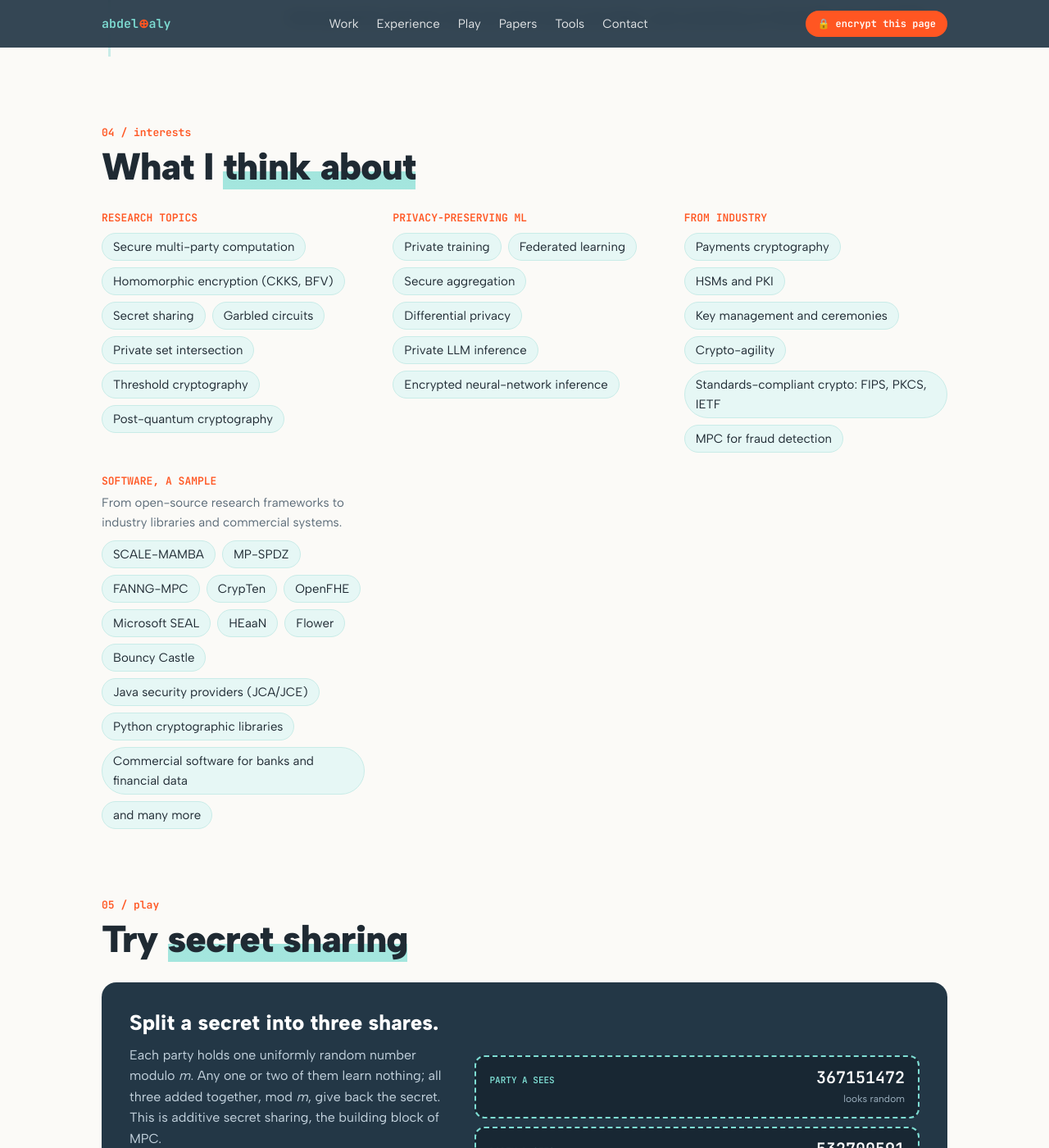
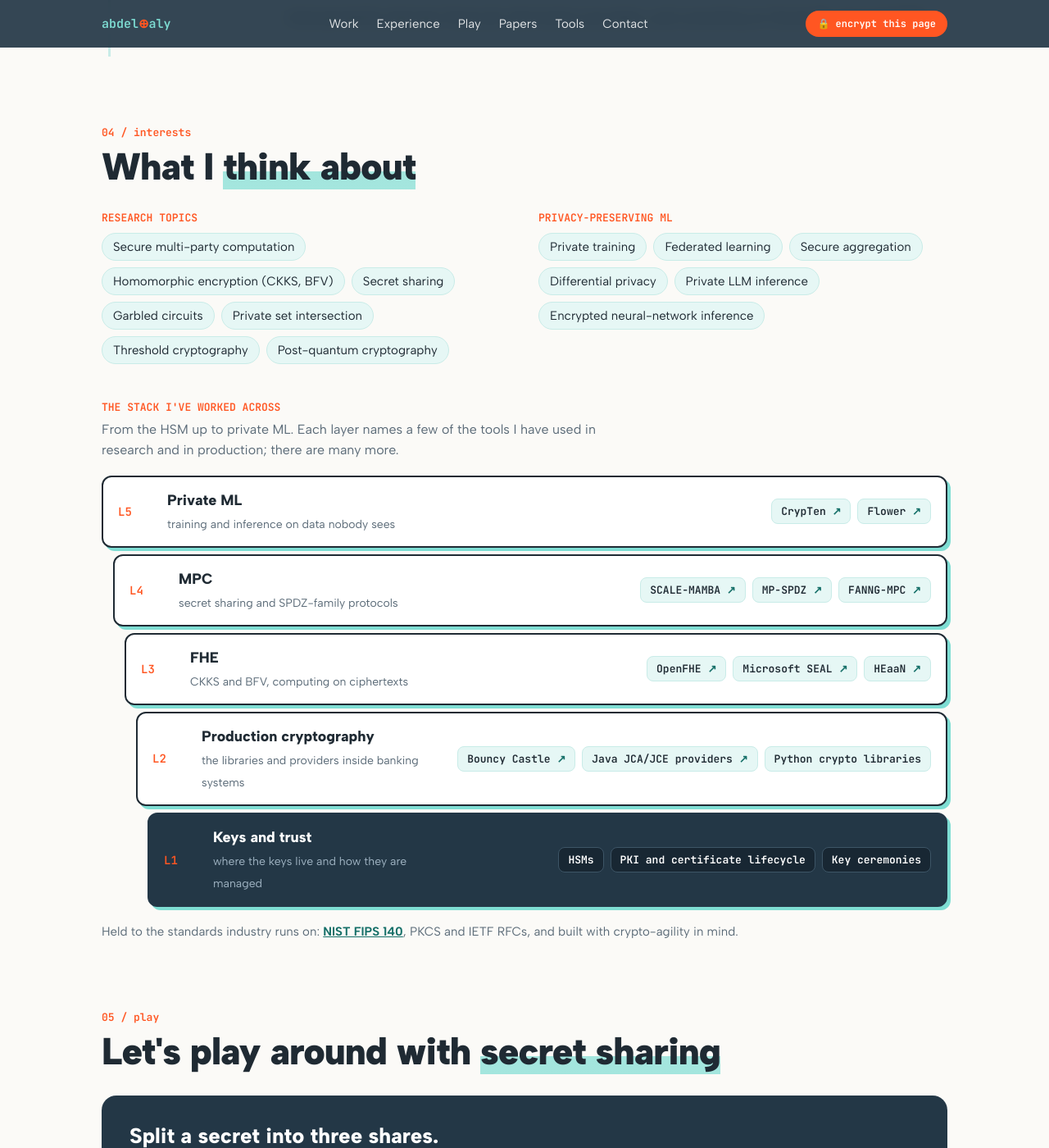
Before and after one commit to abdelrahamanaly/abdelrahamanaly.github.io, a Jekyll site: the page built from index.html, in a window 1280 px wide and 1400 px high, scrolled down 3098 px. Shown: the whole window at 82% size. Built offline with Jekyll 4.4.1, drawn with Linux system fonts in a browser that asks for light colours.

Commit message:
Show software and industry work as a layered stack, and retitle the demo
- Section 04: research chips, then "The stack I've worked across": five layers from private ML
  down to keys and trust, two or three linked tools each, and a standards line
  (NIST FIPS 140, PKCS, IETF RFCs, crypto-agility). Data in _data/stack.yml.
- The software and industry chip groups are removed.
- Section 05: "Let's play around with secret sharing".

Co-Authored-By: Claude Opus 5.5 <noreply@anthropic.com>

```diff
--- a/_data/skills.yml
+++ b/_data/skills.yml
@@ -1,4 +1,5 @@
-# Research topics and software, grouped. Shown as chips in section 04.
+# Research topics, grouped. Shown as chips in section 04.
+# The tools are in _data/stack.yml.
 # A group may have an optional "note:", a short line shown under its heading.
 
 - group: Research topics
@@ -6,10 +7,3 @@
 
 - group: Privacy-preserving ML
   items: [Private training, Federated learning, Secure aggregation, Differential privacy, Private LLM inference, Encrypted neural-network inference]
-
-- group: From industry
-  items: [Payments cryptography, HSMs and PKI, Key management and ceremonies, Crypto-agility, "Standards-compliant crypto: FIPS, PKCS, IETF", MPC for fraud detection]
-
-- group: Software, a sample
-  note: From open-source research frameworks to industry libraries and commercial systems.
-  items: [SCALE-MAMBA, MP-SPDZ, FANNG-MPC, CrypTen, OpenFHE, Microsoft SEAL, HEaaN, Flower, Bouncy Castle, Java security providers (JCA/JCE), Python cryptographic libraries, Commercial software for banks and financial data, and many more]
--- /dev/null
+++ b/_data/stack.yml
@@ -0,0 +1,53 @@
+# "The stack I've worked across", shown in section 04 under the interest chips.
+# Layers run from the top (applications) down to the hardware. Each layer names a few
+# representative tools; keep it to two or three per layer.
+#
+#   layer: short name of the layer (required)
+#   what:  one short line on what happens at this layer (optional)
+#   tools: list of tools; each has a name and, optionally, a url
+#
+# Wrap a value in "double quotes" if it contains a colon (:) or starts with a special character.
+
+- layer: Private ML
+  what: training and inference on data nobody sees
+  tools:
+    - name: CrypTen
+      url: https://github.com/facebookresearch/CrypTen
+    - name: Flower
+      url: https://flower.ai/
+
+- layer: MPC
+  what: secret sharing and SPDZ-family protocols
+  tools:
+    - name: SCALE-MAMBA
+      url: https://github.com/KULeuven-COSIC/SCALE-MAMBA
+    - name: MP-SPDZ
+      url: https://github.com/data61/MP-SPDZ
+    - name: FANNG-MPC
+      url: https://github.com/Crypto-TII/FANNG-MPC
+
+- layer: FHE
+  what: CKKS and BFV, computing on ciphertexts
+  tools:
+    - name: OpenFHE
+      url: https://openfhe.org/
+    - name: Microsoft SEAL
+      url: https://github.com/microsoft/SEAL
+    - name: HEaaN
+      url: https://heaan.it/
+
+- layer: Production cryptography
+  what: the libraries and providers inside banking systems
+  tools:
+    - name: Bouncy Castle
+      url: https://www.bouncycastle.org/
+    - name: Java JCA/JCE providers
+      url: https://docs.oracle.com/en/java/javase/21/security/java-cryptography-architecture-jca-reference-guide.html
+    - name: Python crypto libraries
+
+- layer: Keys and trust
+  what: where the keys live and how they are managed
+  tools:
+    - name: HSMs
+    - name: PKI and certificate lifecycle
+    - name: Key ceremonies
--- a/assets/site.css
+++ b/assets/site.css
@@ -151,6 +151,31 @@ a.card.side { display: block; text-decoration: none; color: inherit; }
 .pubs u { text-decoration: none; color: var(--ink); font-weight: 700; }
 .pubs .venue { font: 600 12px "JetBrains Mono", monospace; color: var(--teal); background: var(--mint-tint); padding: 1px 7px; border-radius: 5px; margin-left: 4px; white-space: nowrap; }
 .more { margin-top: 18px; }
+/* The stack: layers from private ML down to the keys, offset like a pile of cards. */
+.stack { margin-top: 44px; }
+.stack-h h3 { font: 600 13px "JetBrains Mono", monospace; color: var(--orange); text-transform: uppercase; margin-bottom: 6px; }
+.stack-h p { color: var(--grey); font-size: 16px; max-width: 62ch; margin-bottom: 18px; }
+.layers { list-style: none; display: grid; gap: 8px; }
+.layers li { display: grid; grid-template-columns: 44px minmax(220px, 1fr) 2fr; align-items: center; gap: 16px; padding: 14px 18px; margin-left: calc(var(--i) * 14px);
+  background: var(--card); border: 2px solid var(--ink); border-radius: 12px; box-shadow: 4px 4px 0 var(--mint); transition: transform .15s, box-shadow .15s; }
+.layers li:hover { transform: translate(-3px, -3px); box-shadow: 7px 7px 0 var(--orange); }
+.layers li:last-child { background: var(--navy); color: #fff; border-color: var(--navy); }
+.layers li:last-child .lname span { color: #9fb3c2; }
+.layers li:last-child .ltools span { background: var(--navy-2); color: #fff; border-color: #3d5566; }
+.lnum { font: 700 14px "JetBrains Mono", monospace; color: var(--orange); }
+.lname b { display: block; font-size: 18px; font-weight: 800; }
+.lname span { color: var(--grey); font-size: 14px; }
+.ltools { display: flex; flex-wrap: wrap; gap: 8px; justify-content: flex-end; }
+.ltools a, .ltools span { font: 600 13px "JetBrains Mono", monospace; padding: 6px 11px; border-radius: 8px; border: 1.5px solid var(--mint-line); background: var(--mint-tint); color: var(--ink); text-decoration: none; }
+.ltools a i { color: var(--teal); font-style: normal; }
+.ltools a:hover { background: var(--mint); border-color: var(--mint); color: var(--navy); }
+.stack-foot { margin-top: 18px; color: var(--grey); font-size: 15px; }
+.stack-foot a { color: var(--teal); font-weight: 700; }
+@media (max-width: 860px) {
+  .layers li { grid-template-columns: 34px 1fr; margin: 0; }
+  .ltools { grid-column: 1 / -1; justify-content: flex-start; }
+}
+
 .groupnote { color: var(--grey); font-size: 15px; margin: -4px 0 10px; }
 
 /* Tools: a small terminal. Every step is visible without JavaScript; site.js adds the tabs. */
--- a/index.html
+++ b/index.html
@@ -97,11 +97,29 @@ layout: default
       <div class="skillgroup"><h3>{{ g.group | escape }}</h3>{% if g.note %}<p class="groupnote">{{ g.note | escape }}</p>{% endif %}<div class="chips">{% for i in g.items %}<span>{{ i | escape }}</span>{% endfor %}</div></div>
       {%- endfor %}
     </div>
+    {%- if site.data.stack.size > 0 %}
+    <div class="stack">
+      <div class="stack-h">
+        <h3>The stack I've worked across</h3>
+        <p>From the HSM up to private ML. Each layer names a few of the tools I have used in research and in production; there are many more.</p>
+      </div>
+      <ol class="layers">
+        {%- for l in site.data.stack %}
+        <li style="--i:{{ forloop.index0 }}">
+          <span class="lnum">L{{ forloop.length | minus: forloop.index0 }}</span>
+          <div class="lname"><b>{{ l.layer | escape }}</b>{% if l.what %}<span>{{ l.what | escape }}</span>{% endif %}</div>
+          <div class="ltools">{% for t in l.tools %}{% if t.url %}<a href="{{ t.url }}" target="_blank" rel="noopener">{{ t.name | escape }} <i aria-hidden="true">↗</i></a>{% else %}<span>{{ t.name | escape }}</span>{% endif %}{% endfor %}</div>
+        </li>
+        {%- endfor %}
+      </ol>
+      <p class="stack-foot">Held to the standards industry runs on: <a href="https://csrc.nist.gov/projects/cryptographic-module-validation-program" target="_blank" rel="noopener">NIST FIPS 140</a>, PKCS and IETF RFCs, and built with crypto-agility in mind.</p>
+    </div>
+    {%- endif %}
   </section>
 
   <section id="play">
     <div class="label">05 / play</div>
-    <h2>Try <em>secret sharing</em></h2>
+    <h2>Let's play around with <em>secret sharing</em></h2>
     <div class="toy">
       <div>
         <h3>Split a secret into three shares.</h3>
```
Also changed, not shown: README.md.
